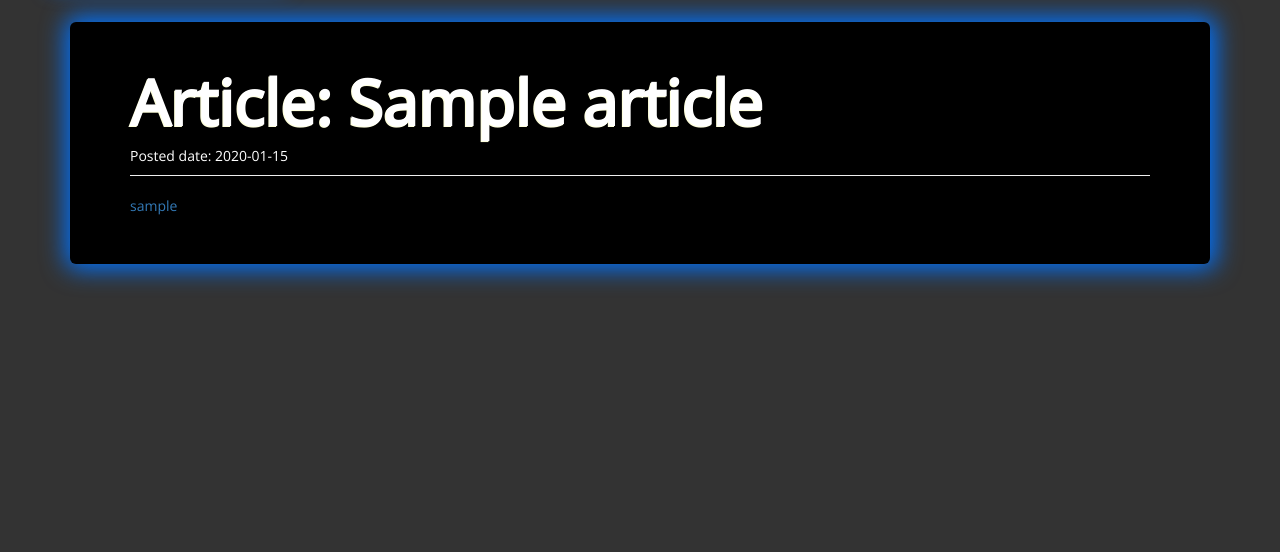
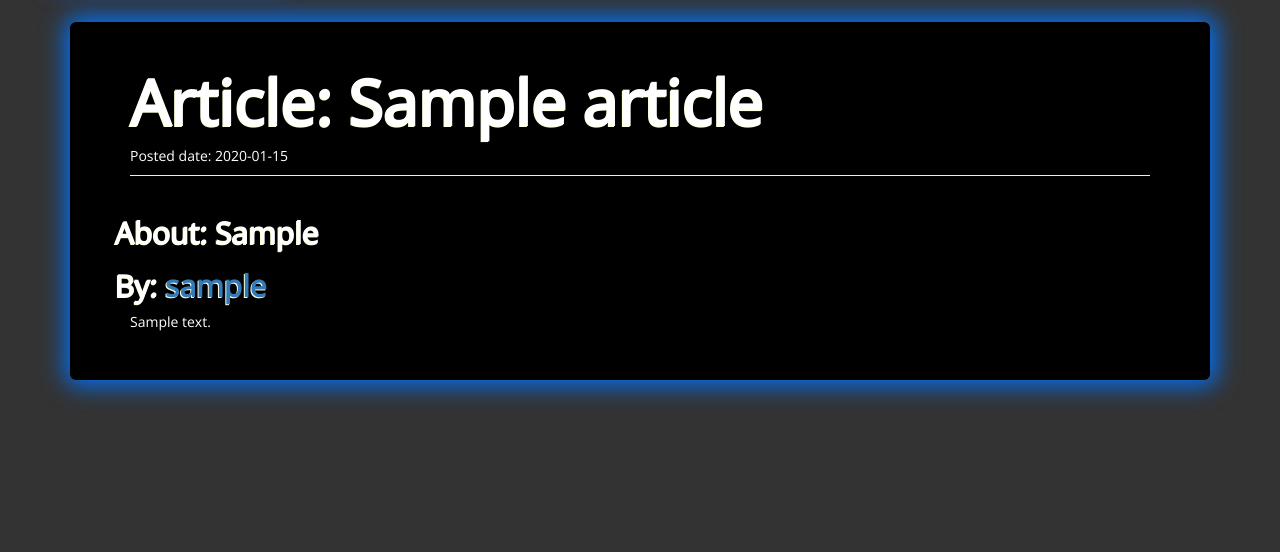
Before and after one commit to ShanksGtr/SG, a PHP site: page /article.php?art=1 in a window 1280 px wide. Shown: the part 72-624 px from the top of the page. Run offline with PHP 8.4, Linux system fonts and the light colour scheme; the visitor is signed in with stand-in values (Sample User, id 1); tables that the repository leaves empty or names only in its code hold one stand-in row (values such as "Sample post"); data that the repository does not hold is empty; some libraries are stand-ins or nearby versions.

Commit message:
Last day

```diff
--- a/article.php
+++ b/article.php
@@ -139,11 +139,12 @@ if($_GET['art'] == NULL){
         <div class="page-header textglow3">
             <h1>Article: <?= $a_title; ?></h1> Posted date: <?=substr($a_time, 0,10);?>
         </div>
-        <div>
-
+        <div class="row">
+            <h2>About: <?=$a_game;?></h2>
+            <h2>By: <a href="profiles.php?user=<?=$user_name;?>"><?=$user_name;?></a></h2>
         </div>
         <div>
-            <a href="profiles.php?user=<?=$user_name;?>"><?=$user_name;?></a>
+            <?=$a_article;?>
             <?php }?>
         </div>
     </div>
```
